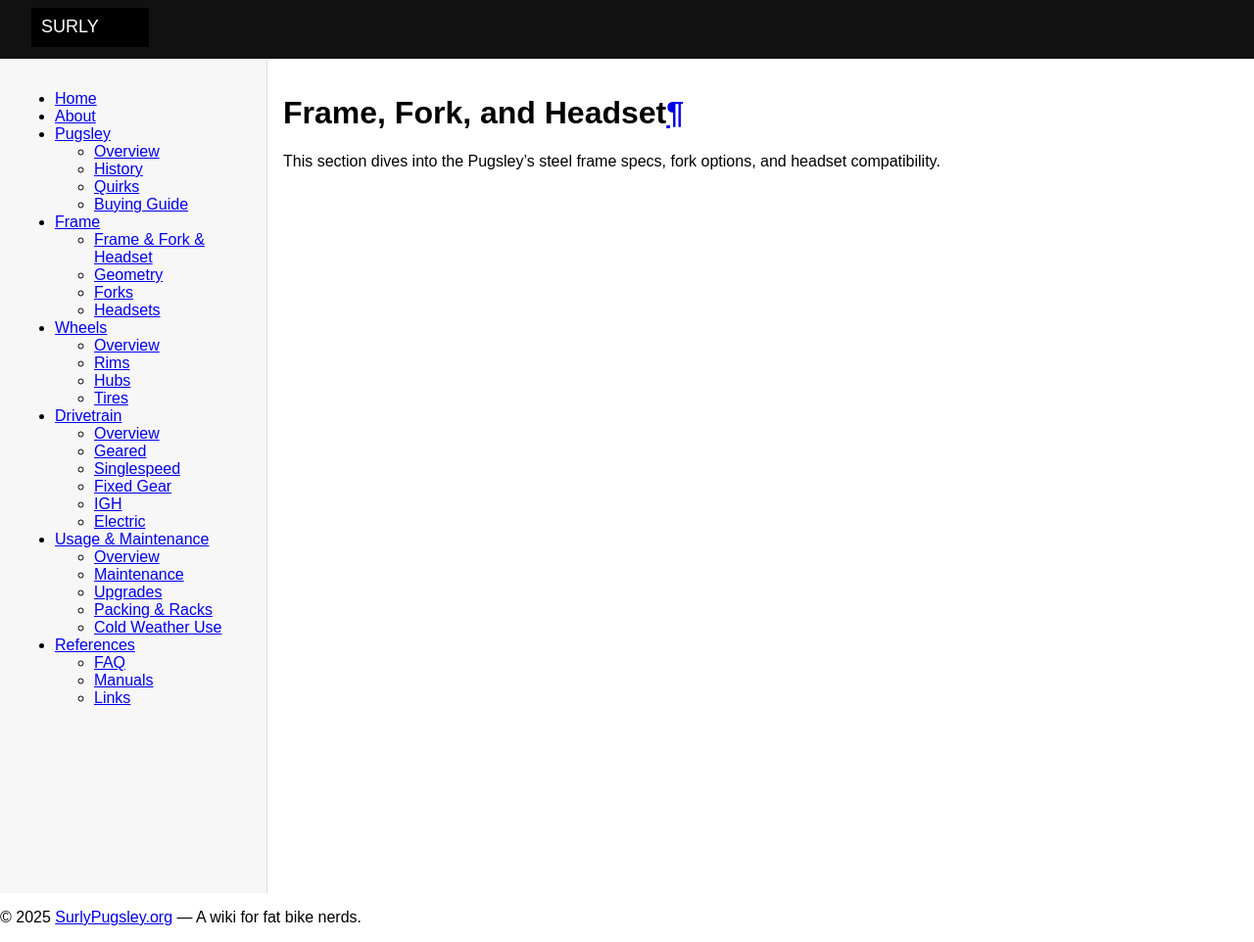
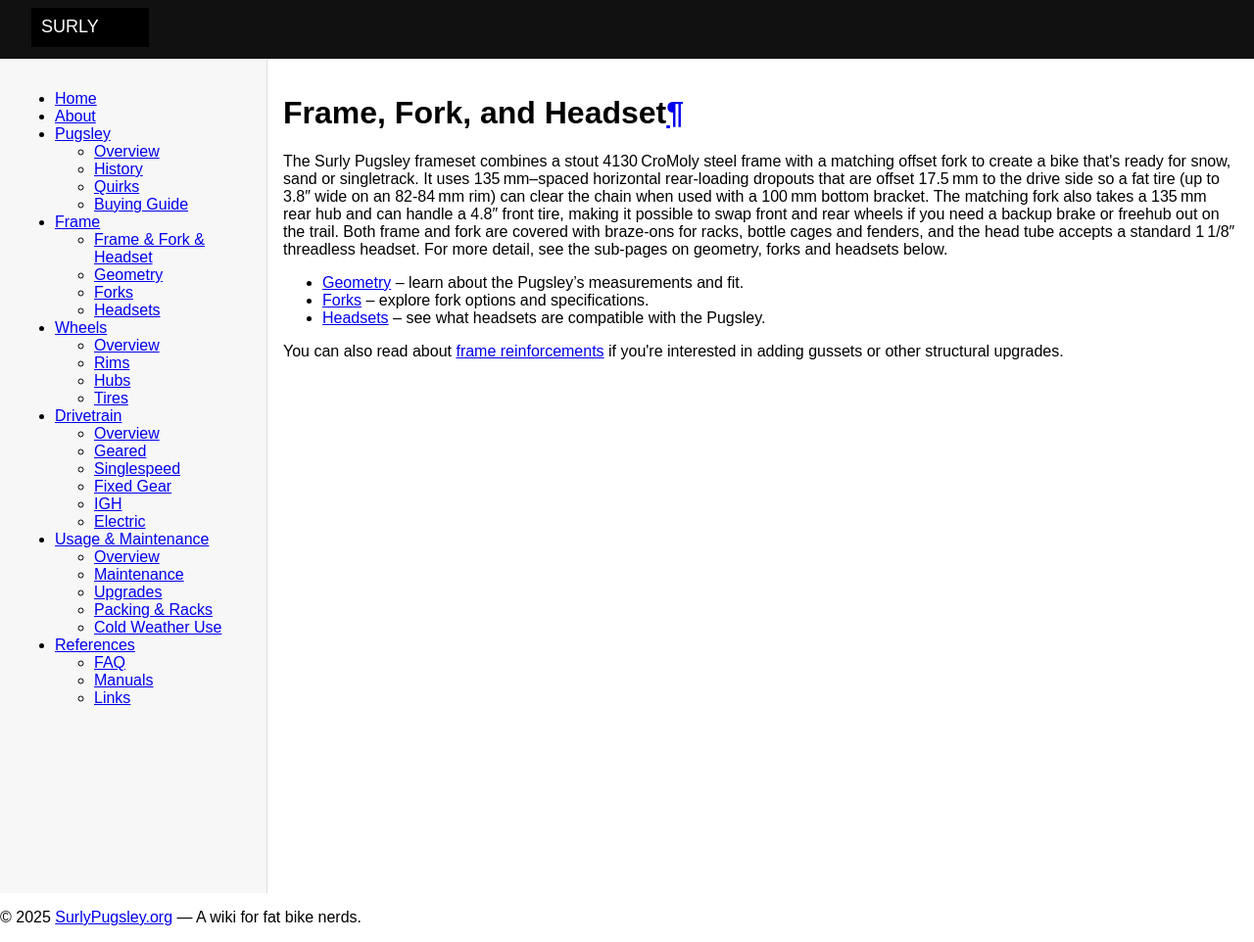
Before and after one commit to rpvnwnkl/SurlyPugsley, an MkDocs documentation site: the page built from docs/frame/index.md, in a window 1280 px wide. Shown: the whole page at 98% size. Built offline with MkDocs 1.6.1, drawn with Linux system fonts in a browser that asks for light colours.

Commit message:
Enhance frame documentation with detailed specs
Updated the Frame, Fork, and Headset section with detailed specifications and links to related topics.

```diff
--- a/docs/frame/index.md
+++ b/docs/frame/index.md
@@ -1,3 +1,8 @@
 # Frame, Fork, and Headset
+The Surly Pugsley frameset combines a stout 4130 CroMoly steel frame with a matching offset fork to create a bike that's ready for snow, sand or singletrack.  It uses 135 mm–spaced horizontal rear‑loading dropouts that are offset 17.5 mm to the drive side so a fat tire (up to 3.8″ wide on an 82‑84 mm rim) can clear the chain when used with a 100 mm bottom bracket.  The matching fork also takes a 135 mm rear hub and can handle a 4.8″ front tire, making it possible to swap front and rear wheels if you need a backup brake or freehub out on the trail.  Both frame and fork are covered with braze‑ons for racks, bottle cages and fenders, and the head tube accepts a standard 1 1/8″ threadless headset.  For more detail, see the sub‑pages on geometry, forks and headsets below.
 
-This section dives into the Pugsley’s steel frame specs, fork options, and headset compatibility.
+- [Geometry](geometry/) – learn about the Pugsley’s measurements and fit.
+- [Forks](fork/) – explore fork options and specifications.
+- [Headsets](headset/) – see what headsets are compatible with the Pugsley.
+
+You can also read about [frame reinforcements](reinforcements/) if you're interested in adding gussets or other structural upgrades.
```
